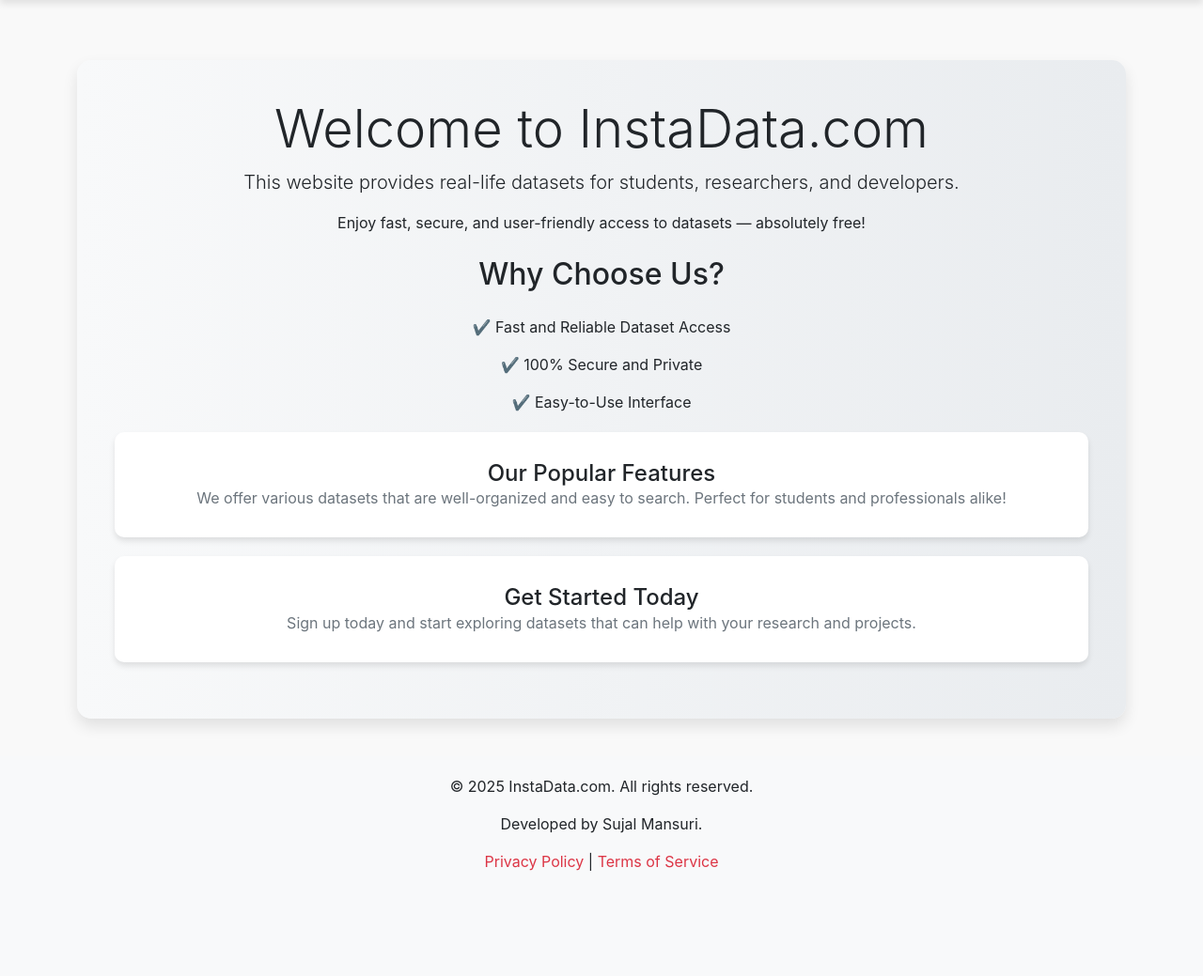
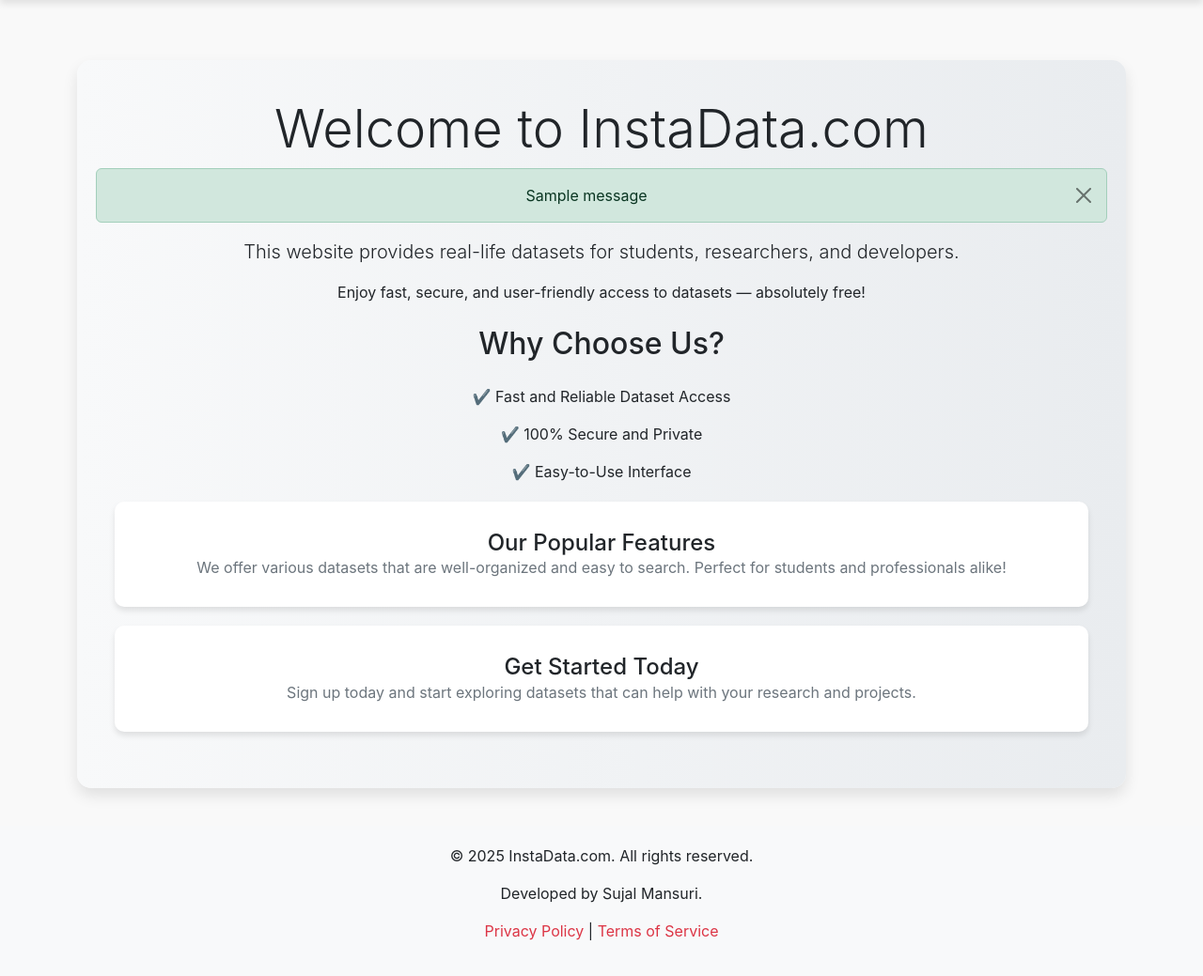
Before and after one commit to Sujalmansuri/django-deploye-vercel, a Django app: page / in a window 1280 px wide. Shown: the part 64-1103 px from the top of the page at 94% size. Before the commit the page ends 991 px from the top, so only its background shows below. Run offline with Django 5.2, Linux system fonts and the light colour scheme; tables that the repository leaves empty hold one stand-in row (values such as "Sample post"); one stand-in notice (Sample message) is shown.

Commit message:
New Ui Changes

```diff
--- a/accounts/templates/Home.html
+++ b/accounts/templates/Home.html
@@ -2,11 +2,11 @@
 <!DOCTYPE html>
 <html lang="en">
 <head>
-    <meta charset="UTF-8">
-    <meta name="viewport" content="width=device-width, initial-scale=1.0">
+    <meta charset="UTF-8" />
+    <meta name="viewport" content="width=device-width, initial-scale=1" />
     <title>InstaData.com - Home</title>
-    <link href="https://cdn.jsdelivr.net/npm/bootstrap@5.3.0/dist/css/bootstrap.min.css" rel="stylesheet">
-    <link rel="icon" type="image/jpeg" href="{% static 'images/fevicon.png' %}">
+    <link href="https://cdn.jsdelivr.net/npm/bootstrap@5.3.0/dist/css/bootstrap.min.css" rel="stylesheet" />
+    <link rel="icon" type="image/jpeg" href="{% static 'images/fevicon.png' %}" />
 
     <style>
         body {
@@ -137,8 +137,7 @@
 
 <nav class="navbar navbar-expand-lg navbar-light bg-light fixed-top">
     <div class="container-fluid">
-
-         <link rel="icon" type="image/jpeg" href="{% static 'images/fevicon.png' %}">
+        <link rel="icon" type="image/jpeg" href="{% static 'images/fevicon.png' %}" />
         <a class="navbar-brand" href="/">InstaData.com</a>
 
         <!-- Mobile Toggle -->
@@ -152,7 +151,7 @@
                 <!-- Logged-in User Dropdown -->
                 <div class="dropdown">
                     <button class="btn btn-outline-secondary dropdown-toggle d-flex align-items-center" id="userDropdown" data-bs-toggle="dropdown">
-                        <img src="{{ request.session.user_picture }}" alt="Profile" class="profile-pic me-2">
+                        <img src="{{ request.session.user_picture }}" alt="Profile" class="profile-pic me-2" />
                         {{ request.session.user_name }}
                     </button>
                     <ul class="dropdown-menu dropdown-menu-end">
@@ -161,9 +160,8 @@
                     </ul>
                 </div>
             {% else %}
-
                 <a href="{% url 'google_login' %}" class="btn btn-google">
-                    <img src="{% static 'images/google-logo.png' %}" alt="Google" class="logo-icon">
+                    <img src="{% static 'images/google-logo.png' %}" alt="Google" class="logo-icon" />
                     Google Login
                 </a>
             {% endif %}
@@ -171,10 +169,20 @@
     </div>
 </nav>
 
-
 <div class="container mt-5">
     <div class="content-section">
         <h1 class="display-4">Welcome to InstaData.com</h1>
+
+        <!-- Bootstrap Alert Messages -->
+        {% if messages %}
+            {% for message in messages %}
+                <div class="alert alert-{{ message.tags }} alert-dismissible fade show" role="alert">
+                    {{ message }}
+                    <button type="button" class="btn-close" data-bs-dismiss="alert" aria-label="Close"></button>
+                </div>
+            {% endfor %}
+        {% endif %}
+
         <p class="lead">This website provides real-life datasets for students, researchers, and developers.</p>
         <p class="mb-4">Enjoy fast, secure, and user-friendly access to datasets — absolutely free!</p>
 
```
Also changed, not shown: accounts/templates/dashboard.html (+13 -3 lines).
